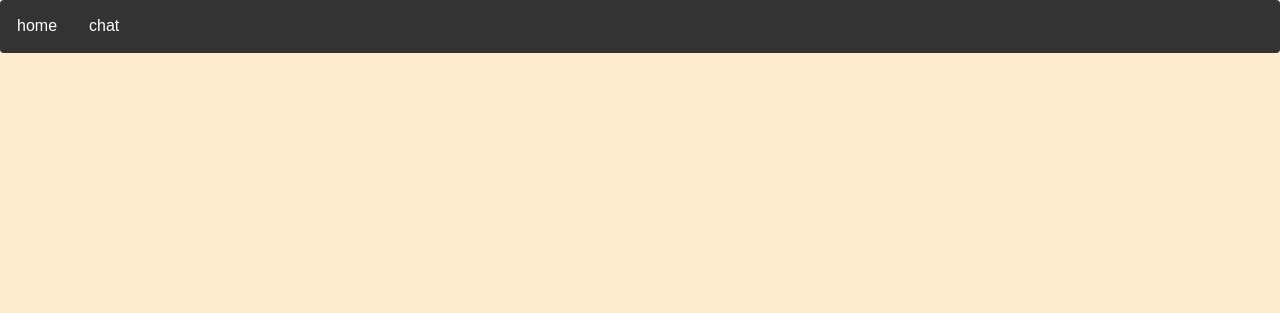
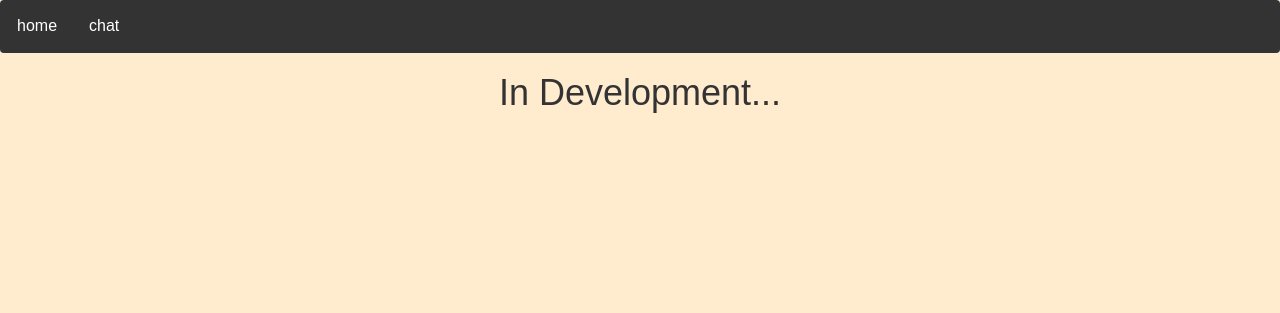
Before and after one commit to jjimenez98/stock-look, a Flask app: page /home in a window 1280 px wide. Shown: the top 313 px of the page. Run offline with Flask 2, Linux system fonts and the light colour scheme; some libraries are stand-ins or nearby versions.

Commit message:
added in development message to home page

```diff
--- a/app.py
+++ b/app.py
@@ -4,6 +4,7 @@ from datetime import datetime
 
 app = Flask(__name__)
 app.config['SQLALCHEMY_DATABASE_URI'] = 'sqlite:///test.db'
+app.config['SECRET_KEY']= 'fdsfdasfdsafrqgopmtbombbgrer'
 db = SQLAlchemy(app)
 
 class Account(db.Model):
--- a/templates/home.html
+++ b/templates/home.html
@@ -2,6 +2,9 @@
 <link rel="stylesheet" href="https://maxcdn.bootstrapcdn.com/bootstrap/3.3.7/css/bootstrap.min.css" integrity="sha384-BVYiiSIFeK1dGmJRAkycuHAHRg32OmUcww7on3RYdg4Va+PmSTsz/K68vbdEjh4u" crossorigin="anonymous"/>
 <html lang="en">
     <style>
+        h1{
+            text-align:center;
+        }
         body {
             font-family: Arial, Helvetica, sans-serif;
             background-color: blanchedalmond;
@@ -36,6 +39,9 @@
         <a href="#home">home</a>
         <a href="#chat">chat</a>
     </div>
+    <h1>
+        In Development...
+    </h1>
 
 </body>
 </html>
```
